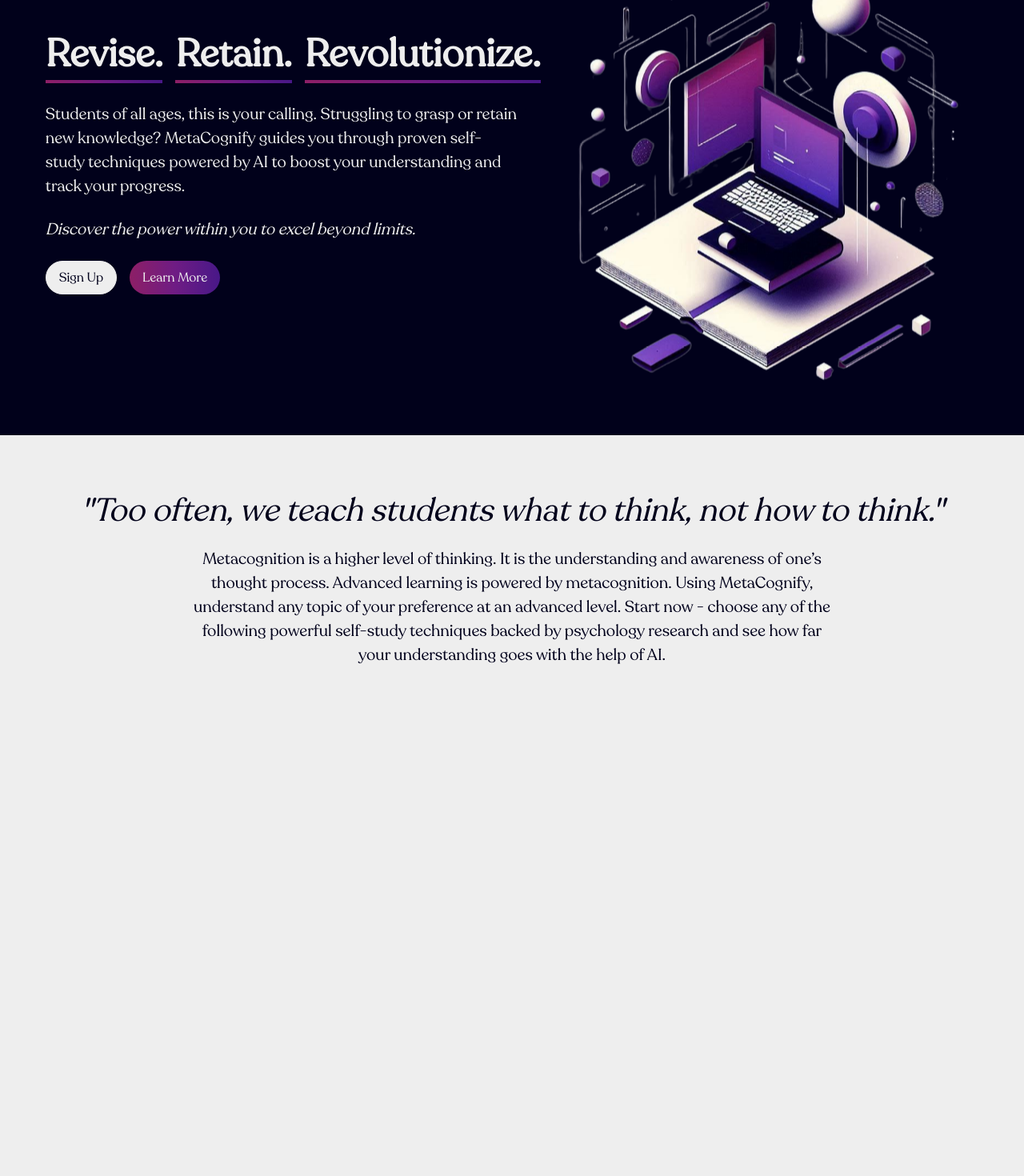
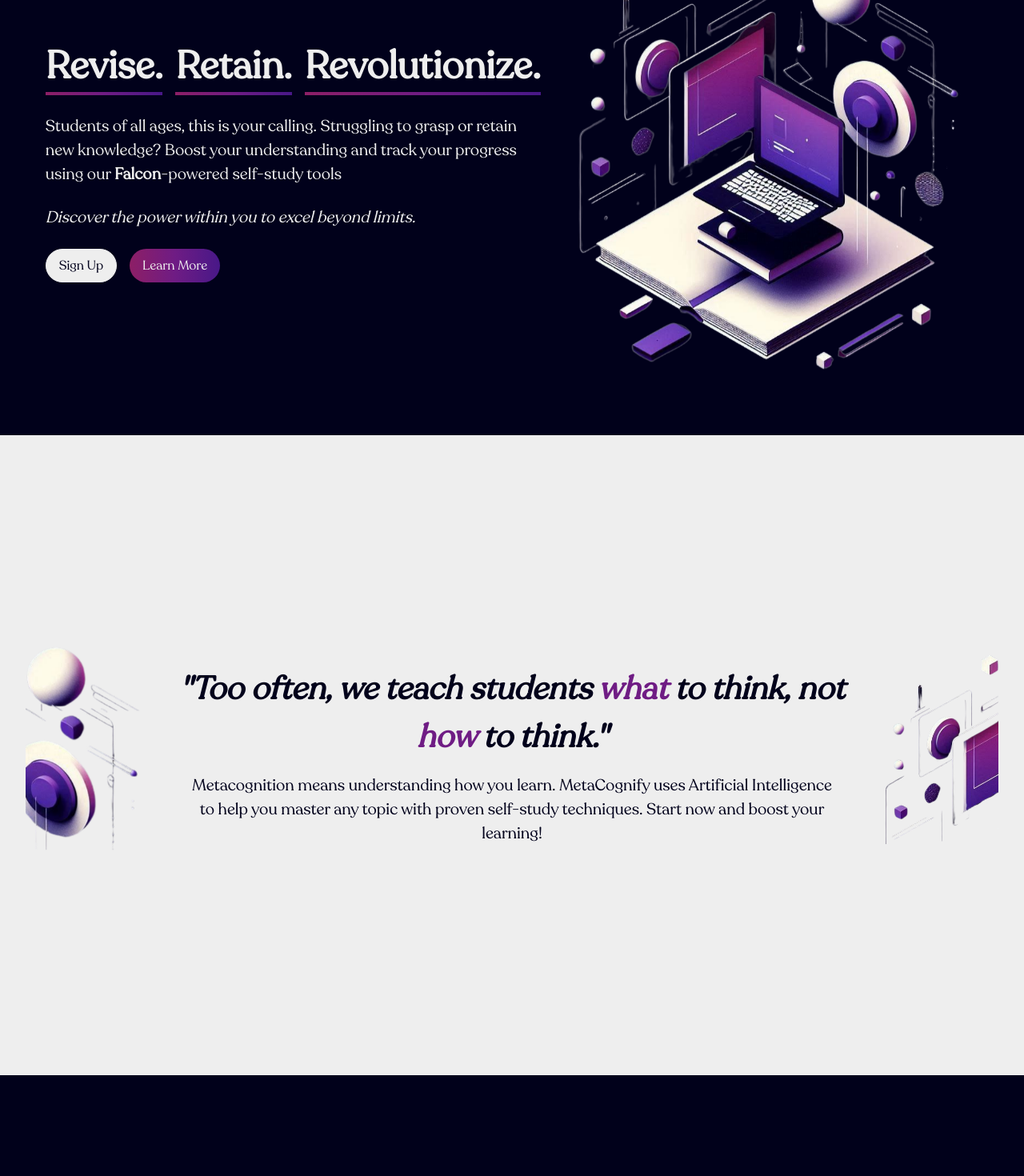
Before and after one commit to AnshanaM/meta-cognify, a Next.js app: page / in a window 1280 px wide. Shown: the part 240-1710 px from the top of the page at 80% size. Built offline with nearby package versions, Linux system fonts and the light colour scheme.

Commit message:
blurred pseudo element

```diff
--- a/src/app/globals.css
+++ b/src/app/globals.css
@@ -19,29 +19,15 @@ main, .nav-bar, body {
 * {
   color: rgb(238, 238, 238);
   font-family: Recoleta;
+  font-variant-ligatures: none;
+  -webkit-font-variant-ligatures: none;
+  -moz-font-feature-settings: "liga" off, "clig" off;
+  -webkit-font-feature-settings: "liga" off, "clig" off;
+  font-feature-settings: "liga" off, "clig" off;
   padding: 0;
   margin: 0;
 }
 
-
-/* .nav-bar {
-  display: flex;
-  height: 7vh;
-  flex-direction: row;
-  justify-content: space-between;
-  padding: 2rem;
-  justify-items: center;
-  align-items: center;
-  background-color: rgb(240, 240, 240);
-}
-
-.logo img {
-  height: 10vh;
-}
-
-.nav-bar-item{
-  color: #01011B;
-} */
 
 .nav-bar {
   display: flex;
@@ -59,16 +45,7 @@ main, .nav-bar, body {
   font-size: 2.0rem;
 }
 
-/* .nav-bar-content {
-  display: flex;
-  flex-grow: 1;
-  align-items: center;
-}
 
-.nav-bar-item {
-  color: #01011B;
-  margin-left: 2rem;
-} */
 .nav-bar-content {
   display: flex;
   flex-grow: 1;
@@ -232,29 +209,79 @@ button {
   height: 4px;
   background: linear-gradient(to right, #8D1F66, #6F1C84, #481888);
 }
-/* Section with white background */
+
+@keyframes float {
+  0%, 100% {
+    transform: translateY(0);
+  }
+  50% {
+    transform: translateY(-10px);
+  }
+}
+
+.falcon-text {
+  position: relative;
+  display: inline-block; /* Ensure the tooltip aligns properly */
+}
+
+.falcon-text::after {
+  content: "Falcon AI models are generated by TII";
+  position: absolute;
+  background-color: rgba(1, 1, 27, 0.5); /* Semi-transparent background */
+  border: 1px solid white;
+  color: white;
+  padding: 0.5rem;
+  border-radius: 5px;
+  font-size: 1rem;
+  max-width: 500px; /* Adjust as needed */
+  word-wrap: break-word; /* Ensure long words wrap */
+  white-space: normal; /* Allow text wrapping */
+  opacity: 0;
+  visibility: hidden;
+  transition: opacity 0.3s, visibility 0.3s;
+  backdrop-filter: blur(2px); /* Blur effect on the content behind */
+  left: 100%; /* Position to the right of the element */
+  top: 50%;
+  transform: translateX(10px) translateY(-50%); /* Center and add a bit of space */
+  z-index: 10; /* Ensure it appears above other content */
+}
+
+.falcon-text:hover::after {
+  opacity: 1;
+  visibility: visible;
+}
+
+
+
 .about-techniques {
   height: 100vh;
   display: flex;
-  flex-direction: column;
   align-items: center;
+  justify-content: center;
   padding: 4rem 2rem;
   text-align: center;
   background-color: rgb(238, 238, 238); /* White background */
 }
 
-/* Section with #01011B background */
-.additional-section {
-  height: 100vh;
+.about-techniques img {
+  animation: float 2.5s ease-in-out infinite;
+}
+
+.about-techniques .left-image {
+  margin-right: 2rem;
+}
+
+.about-techniques .right-image {
+  margin-left: 2rem;
+}
+
+.text-container {
   display: flex;
   flex-direction: column;
   align-items: center;
-  padding: 4rem 2rem;
-  text-align: center;
-  background-color: rgb(238, 238, 238); /* Dark background */
 }
 
-.heading-text{
+.heading-text {
   font-size: 2.5rem;
   margin-bottom: 1rem;
   color: #01011B; /* Or any color that fits your theme */
@@ -265,6 +292,23 @@ button {
   max-width: 800px;
   color: #01011B; /* Or any color that fits your theme */
 }
+
+.highlight-text {
+  color: #6F1C84;
+}
+
+
+/* Section with #01011B background */
+.additional-section {
+  height: 100vh;
+  display: flex;
+  flex-direction: column;
+  align-items: center;
+  padding: 4rem 2rem;
+  text-align: center;
+  background-color: #01011B; /* Dark background */
+}
+
 .footer {
   display: flex;
   height: 7vh;
@@ -272,9 +316,11 @@ button {
   justify-content: center;
   align-items: center;
   background-color: rgb(240, 240, 240);
-  padding:2rem;
+  padding: 2rem;
 }
 
-.footer p{
+.footer p {
   color: #01011B;
 }
+
+/* Existing CSS code ... */
--- a/src/app/layout.tsx
+++ b/src/app/layout.tsx
@@ -2,6 +2,7 @@ import type { Metadata } from "next";
 import { Inter } from "next/font/google";
 import Navbar from "./components/Navbar";
 import "./globals.css";
+import '@fortawesome/fontawesome-free/css/all.min.css';
 
 const inter = Inter({ subsets: ["latin"] });
 
--- a/src/app/page.tsx
+++ b/src/app/page.tsx
@@ -10,7 +10,7 @@ export default function Home() {
             <h1 className="text-gradient-underline"><b>Retain.</b></h1>
             <h1 className="text-gradient-underline"><b>Revolutionize.</b></h1>
           </div>
-          <p>Students of all ages, this is your calling. Struggling to grasp or retain new knowledge? MetaCognify guides you through proven self-study techniques powered by AI to boost your understanding and track your progress.</p>
+          <p>Students of all ages, this is your calling. Struggling to grasp or retain new knowledge? Boost your understanding and track your progress using our <b className="falcon-text">Falcon</b>-powered self-study tools</p>
           <p><i>Discover the power within you to excel beyond limits.</i></p>
           <div className="button-group">
             <button className="sign-up-button">Sign Up</button>
@@ -24,13 +24,17 @@ export default function Home() {
 
       {/* New heading and paragraph */}
       <section className="about-techniques">
-        <i><h1 className="heading-text">"Too often, we teach students what to think, not how to think."</h1></i>
-        <p className="description-text">
-        Metacognition is a higher level of thinking.
-        It is the understanding and awareness of one’s thought process. Advanced learning is powered by metacognition.
-        Using MetaCognify, understand any topic of your preference at an advanced level.
-        Start now - choose any of the following powerful self-study techniques backed by psychology research and see how far your understanding goes with the help of AI.
-        </p>
+        <Image src="/left.png" alt="Left Image" width={150} height={150} className="left-image" />
+        <div className="text-container">
+          <i><b><h1 className="heading-text">
+            "Too often, we teach students <span className="highlight-text">what</span> to think, not <span className="highlight-text">how</span> to think."
+          </h1></b></i>
+          <p className="description-text">
+            Metacognition means understanding how you learn. MetaCognify uses Artificial Intelligence to help you master any topic with proven self-study techniques. Start now and boost your learning!
+          </p>
+        </div>
+
+        <Image src="/right.png" alt="Right Image" width={150} height={150} className="right-image" />
       </section>
 
       {/* New section with dark background */}
```
Also changed, not shown: package.json (+5 -4 lines), src/app/components/Navbar.tsx (indentation only), 2 other files (tests, documents, lock files or other folders).
